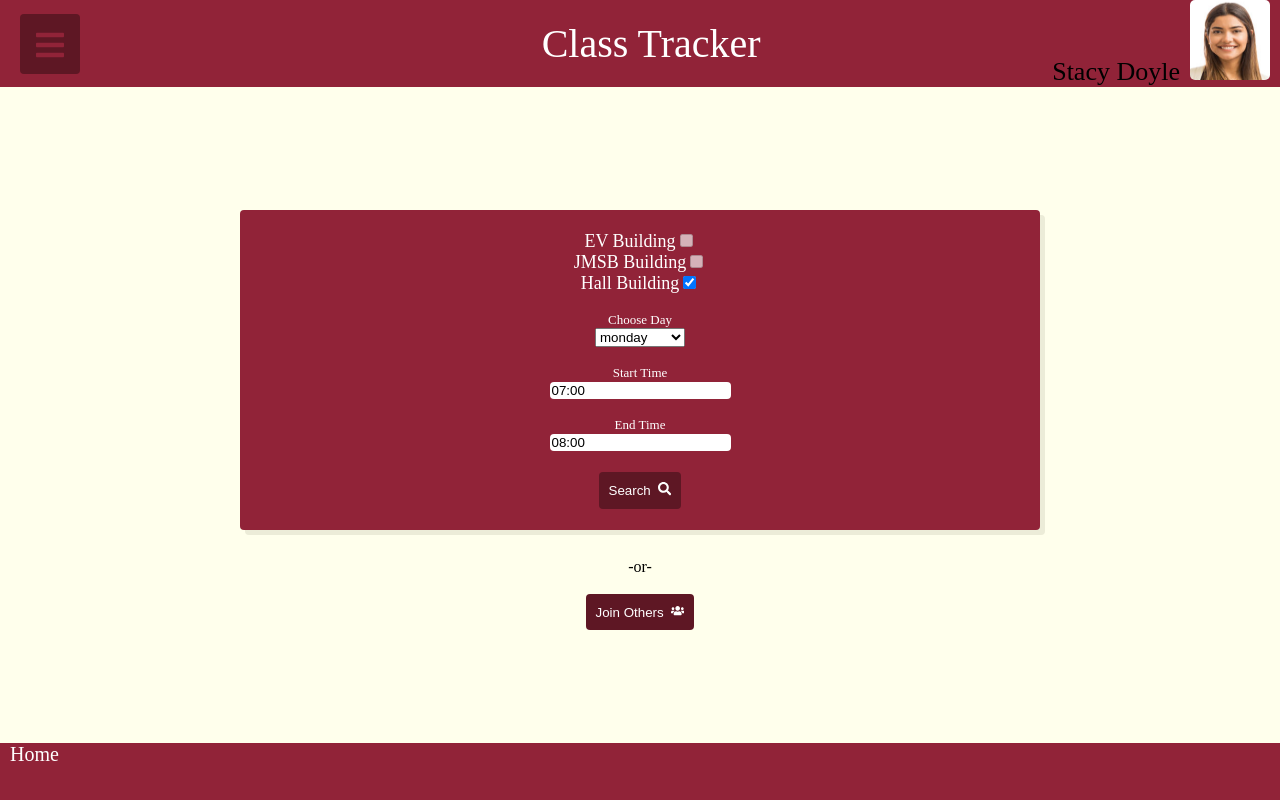
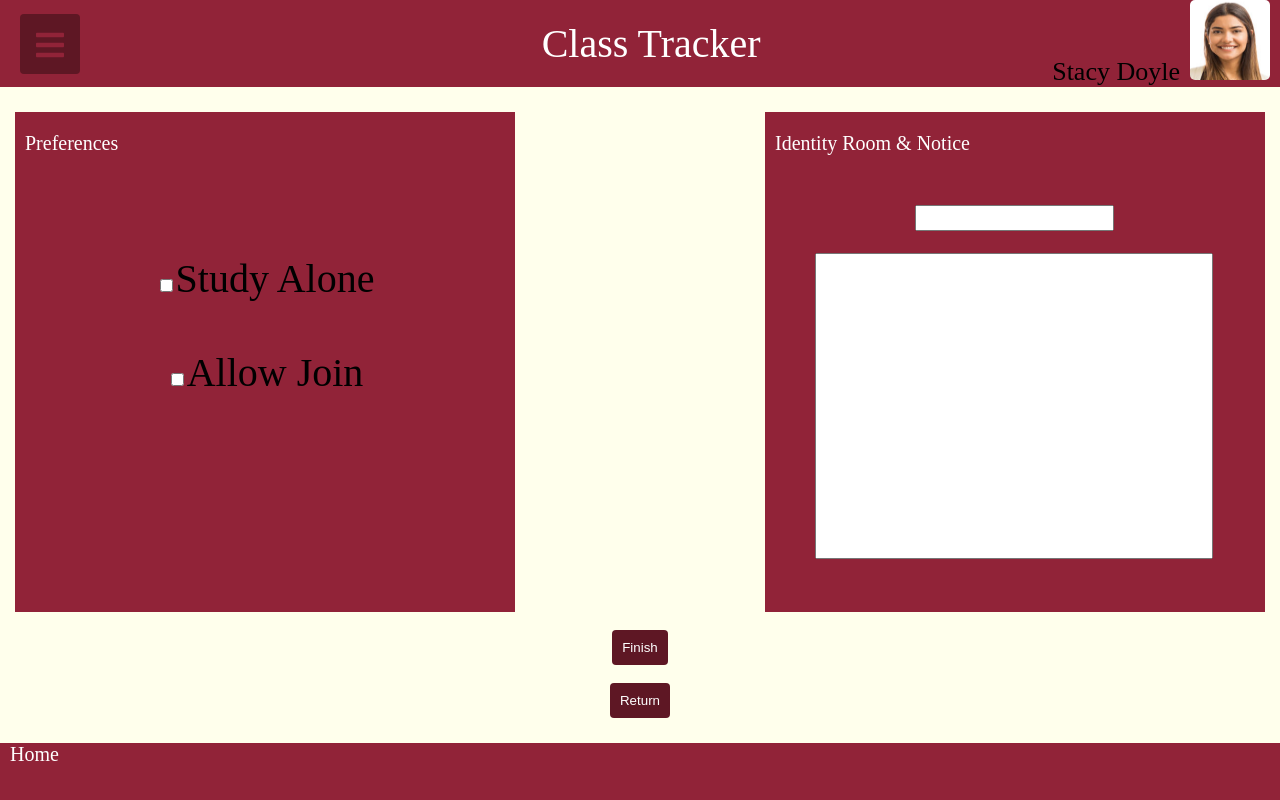
Before and after one commit to denzz312/EmptyClass, a React (Create React App) app: page /session in a window 1280 px wide. Shown: the top 800 px of the page. Built offline with nearby package versions, Linux system fonts and the light colour scheme.

Commit message:
Route added

```diff
--- a/package.json
+++ b/package.json
@@ -10,6 +10,7 @@
     "react-bootstrap": "^2.0.3",
     "react-dom": "^17.0.2",
     "react-icons": "^4.3.1",
+    "react-router-dom": "^6.0.2",
     "react-scripts": "4.0.3",
     "web-vitals": "^1.1.2"
   },
--- a/src/App.js
+++ b/src/App.js
@@ -5,6 +5,11 @@ import React from "react";
 import Header from './Components/Header';
 import Footer from './Components/Footer';
 import Home from './Components/Home';
+import {BrowserRouter, Route,Routes,Link} from "react-router-dom";
+import JoinOthers from "./Components/JoinOthers";
+import SearchResults from "./Components/SearchResults";
+import FinishBooking from "./Components/FinishBooking";
+import SessionDetails from "./Components/SessionDetails";
 
 class App extends React.Component {
     render() {
@@ -13,8 +18,20 @@ class App extends React.Component {
       <div className="App">
         <Header/>
         <body className="App-body">
-        <Home/>
+        <BrowserRouter>
+
+
+            <Routes>
+                <Route path="/" element={<Home/>}/>
+                <Route path="/join" element={<JoinOthers/>}/>
+                <Route path="/search" element={<SearchResults/>}/>
+                <Route path="/session" element={<SessionDetails/>}/>
+                <Route path="/finish" element={<FinishBooking/>}/>
+
+            </Routes>
+        </BrowserRouter>
         </body>
+
         <Footer/>
       </div>
     );
--- a/src/Components/JoinOthers.js
+++ b/src/Components/JoinOthers.js
@@ -85,6 +85,8 @@ class JoinOthers extends React.Component {
                                                         </button>
                                                     </td>
                                                 </tr>
+
+
                                             )
                                         })
                                     }
--- a/src/Components/SearchResults.js
+++ b/src/Components/SearchResults.js
@@ -1,4 +1,5 @@
 import React from "react";
+import {Link} from "react-router-dom";
 
 class SearchResults extends React.Component {
 
@@ -70,7 +71,10 @@ class SearchResults extends React.Component {
                                         <td>{item.room}</td>
                                         <td>{item.Building}</td>
                                         <td>
-                                            <button className = "buttons">Select Room</button>
+                                            <Link to="/session">
+                                                <button className="buttons">Select Room</button>
+                                            </Link>
+
                                         </td>
                                     </tr>
                                 )
@@ -81,10 +85,13 @@ class SearchResults extends React.Component {
                     </table>
                 </div>
                 <div>
-                    <button className="buttons"
-                        onClick={this.handleJoin}>
-                        Return
-                    </button>
+                    <Link to="/">
+                        <button className="buttons"
+                                onClick={this.handleJoin}>
+                            Return
+                        </button>
+                    </Link>
+
                 </div>
             </div>
 
--- a/src/Components/SessionDetails.js
+++ b/src/Components/SessionDetails.js
@@ -1,5 +1,6 @@
 import { react } from "@babel/types";
 import React, {Component} from "react";
+import {Link} from "react-router-dom";
 
 class SessionDetails extends React.Component {
 
@@ -56,11 +57,16 @@ class SessionDetails extends React.Component {
                 <br></br>
                 <div className="buttonPlace">
                     <div>
-                        <button className="buttons">Finish</button>
+                        <Link to="/finish">
+                            <button className="buttons">Finish</button>
+                        </Link>
                     </div>
                     <br></br>
                     <div>
-                        <button className="buttons">Return</button>
+                        <Link to="/search">
+
+                            <button className="buttons">Return</button>
+                        </Link>
                     </div>
                 </div>
             </div>
```
Also changed, not shown: src/Components/TemplatePage.js (deleted, +0 -18 lines), 1 other file (tests, documents, lock files or other folders).
